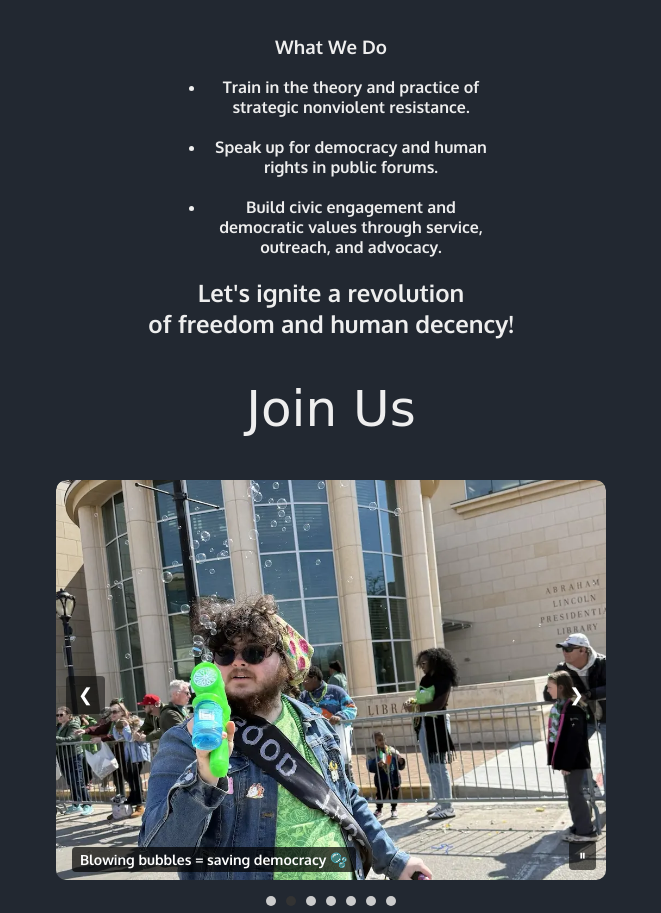
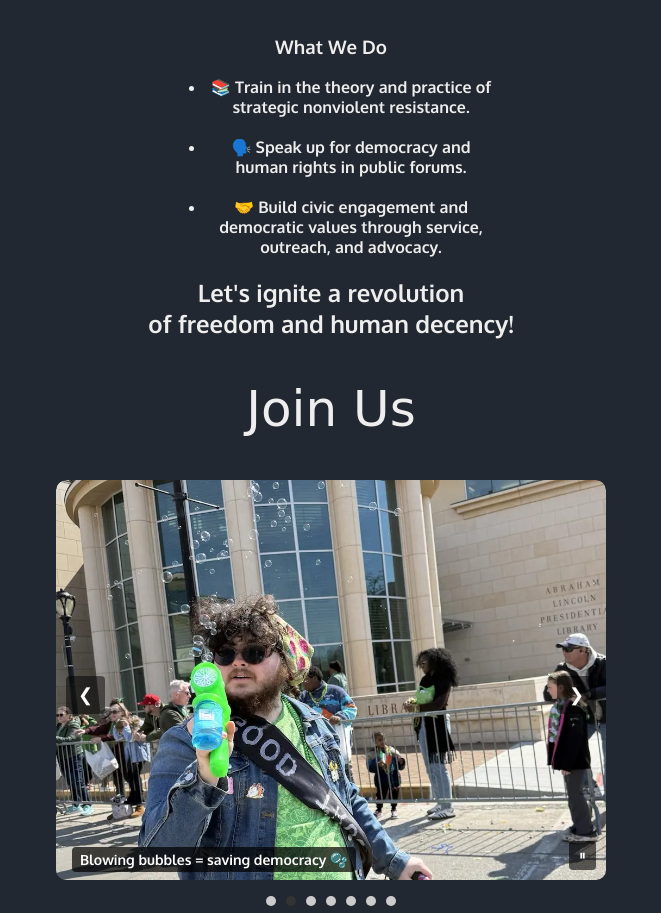
Before and after one commit to Valorieb/good-trouble-alliance, a plain HTML site: page index.html in a window 1280 px wide. Shown: the part 890-1803 px from the top of the page, without its empty margins (309-970 px from the left). Drawn offline with Linux system fonts and the light colour scheme; a web font is replaced by a local one.

Commit message:
added emojis

```diff
--- a/index.html
+++ b/index.html
@@ -54,17 +54,19 @@
              and human rights. Democracy is the foundation of freedom, dignity, and progress.
               The most effective way to protect these principles is through active,
               strategic nonviolent resistance.
-          </p>
-          <p><br>
+          </p><br>
+
+        <p>
            Newly started in 2025, the Good Trouble Alliance strives to live up to the ideals
            set forth by John Lewis as we peacefully and joyfully fight
             authoritarianism and human rights abuses in America starting here in Springfield, Illinois. </p><br>
-          <h3>What We Do</h3>
+
+        <h3>What We Do</h3>
 
           <ul class="what-we-do">
-            <li>Train in the theory and practice of strategic nonviolent resistance.</li><br>
-            <li>Speak up for democracy and human rights in public forums.</li><br>
-            <li>Build civic engagement and democratic values through service, outreach, and advocacy.</li>
+            <li>📚 Train in the theory and practice of strategic nonviolent resistance.</li><br>
+            <li>🗣️ Speak up for democracy and human rights in public forums.</li><br>
+            <li>🤝 Build civic engagement and democratic values through service, outreach, and advocacy.</li>
           </ul>
 
           <br>
@@ -75,7 +77,8 @@
         </section>
         <section id="join">
           <h2>Join Us</h2>
-        <div class="carousel">
+
+          <div class="carousel">
           <div class="carousel-inner">
             <div class="carousel-item active">
               <img src="images/01_banner_parade.jpg" alt="GTA Banner" class="left-center">
@@ -119,6 +122,7 @@
           <button class="prev">&#10094;</button>
           <button class="next">&#10095;</button>
         </div><br>
+
           <p>Join us in Springfield, Illinois at</p>
           <p class="meeting-info">
             12pm on Saturday, May 23 <br />
```
